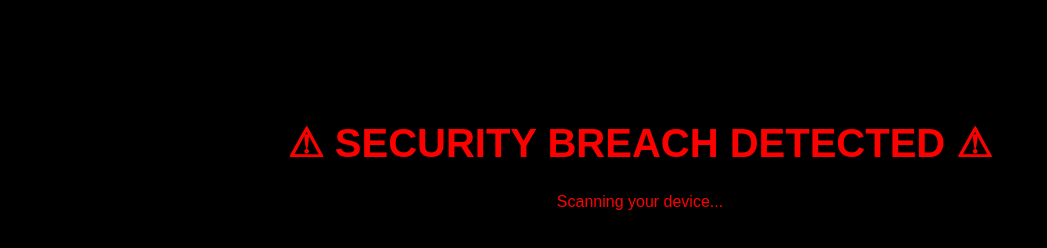
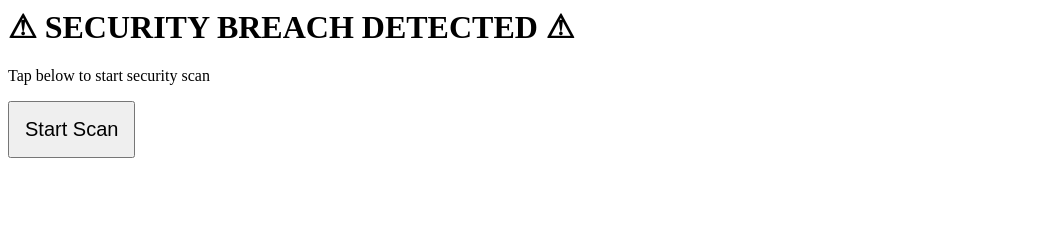
Before and after one commit to mephistod8d8d8-prog/Pranksite, a plain HTML site: page index.html in a window 1280 px wide. Shown: the whole page, without its empty margins (0-1047 px from the left). Drawn offline with Linux system fonts and the light colour scheme.

Commit message:
Update index.html

```diff
--- a/index.html
+++ b/index.html
@@ -1,50 +1,31 @@
-<!DOCTYPE html>
-<html>
-<head>
-<title>Security Scan</title>
-
-<style>
-body{
-background:black;
-color:red;
-font-family:Arial;
-text-align:center;
-margin-top:120px;
-}
-h1{
-font-size:40px;
-}
-</style>
-</head>
-
 <body>
 
 <h1>⚠ SECURITY BREACH DETECTED ⚠</h1>
-<p>Scanning your device...</p>
+<p>Tap below to start security scan</p>
+
+<button onclick="startScan()" style="padding:15px;font-size:20px;">Start Scan</button>
 
 <script>
+function startScan(){
 
-// vibration (if supported)
-if (navigator.vibrate) {
+  // vibration
+  if (navigator.vibrate){
     navigator.vibrate([500,300,500,300,800]);
   }
 
-// fake lock screen message
+  // fake alerts
   setTimeout(function(){
-alert("⚠ Your device is locked\nSuspicious activity detected!");
-},2000);
+    alert("⚠ Device locked due to suspicious activity!");
+  },1000);
 
-// fake data upload message
   setTimeout(function(){
     alert("Uploading personal data...");
-},5000);
+  },4000);
 
-// reveal prank
   setTimeout(function(){
-alert("😂 Relax! Just a prank by Mathan.");
-},10000);
-
+    alert("😂 Relax! Prank by Mathan.");
+  },8000);
+}
 </script>
 
 </body>
-</html>
```
Lines whose indentation alone changed are shown as unchanged.
